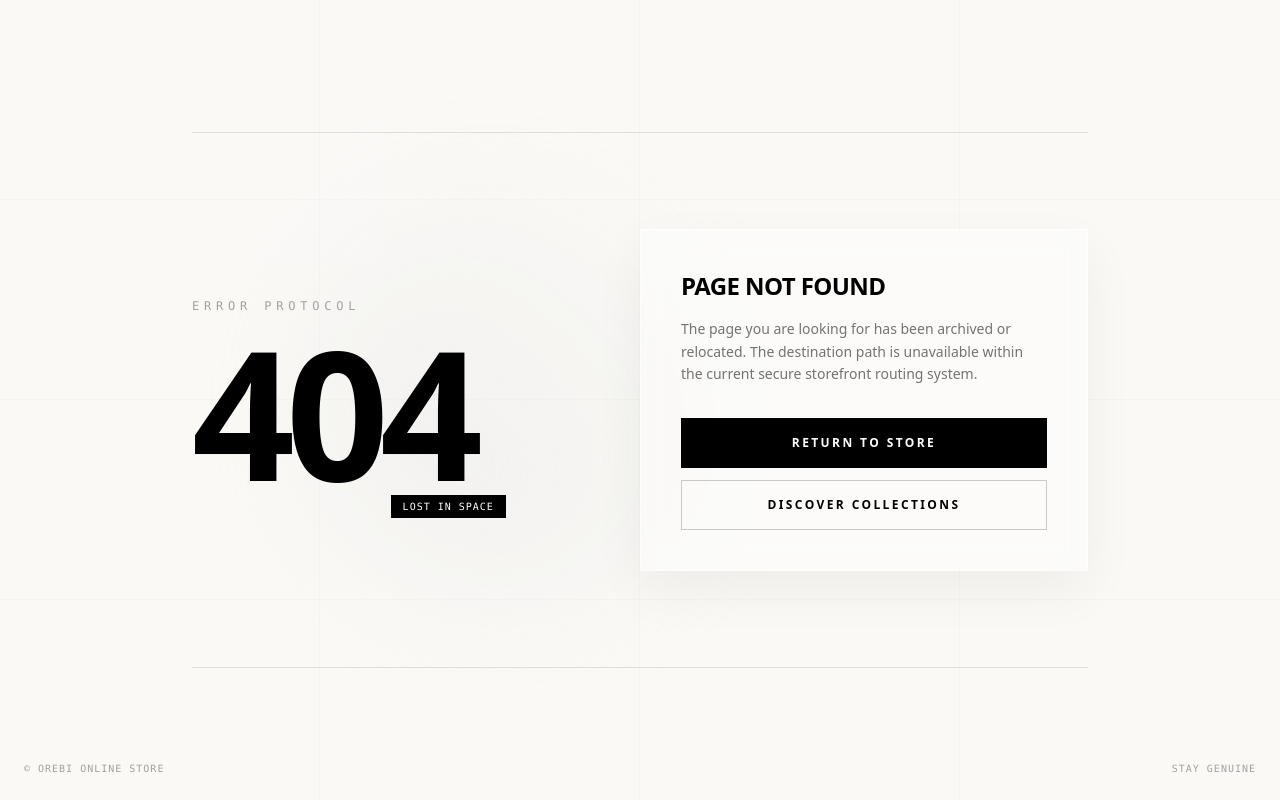
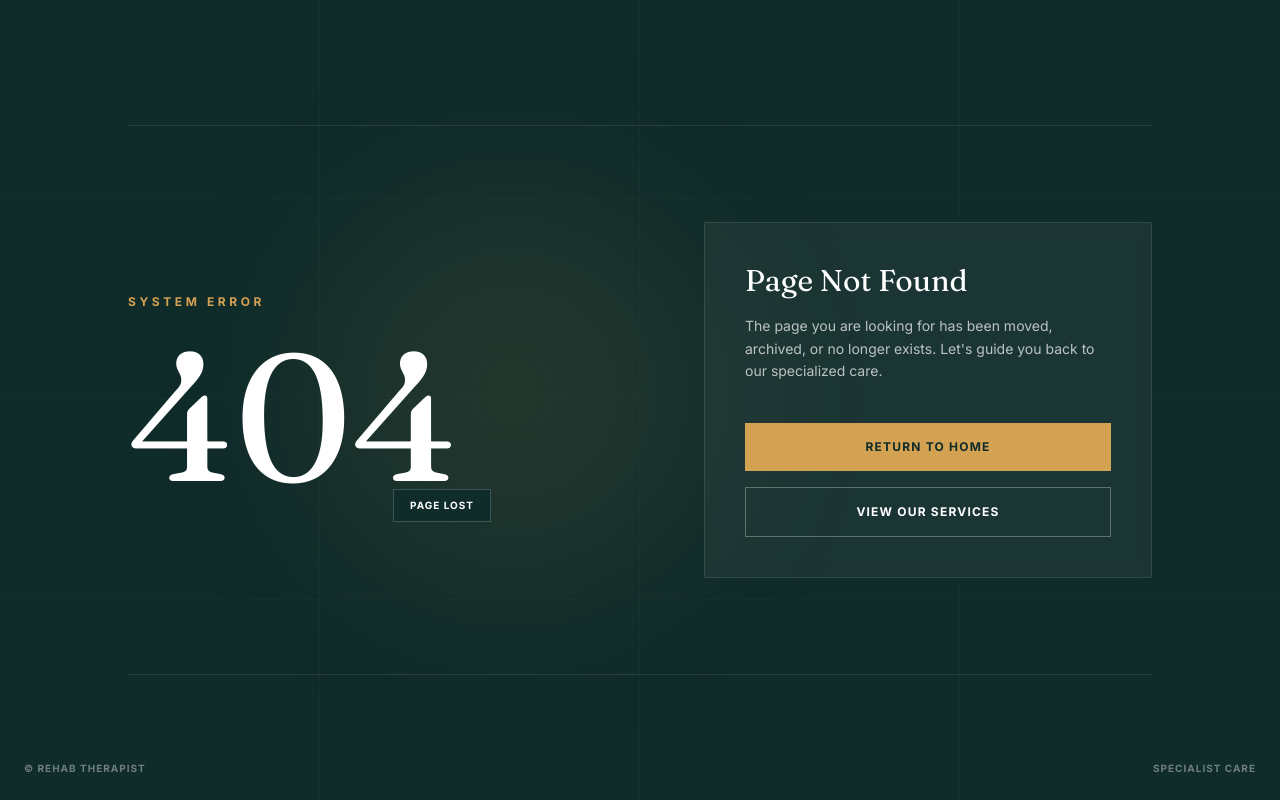
Before and after one commit to Sijan666/rehabTherapy, a React (Vite) app: page /about in a window 1280 px wide. Built offline with nearby package versions, Linux system fonts and the light colour scheme.

Commit message:
feat: repurpose error page

```diff
--- a/src/components/pages/Error.jsx
+++ b/src/components/pages/Error.jsx
@@ -5,67 +5,68 @@ const PremiumError = ({ errorCode = "404", title = "Page Not Found" }) => {
     const navigate = useNavigate();
 
     return (
-        <div className="relative min-h-screen bg-[#FAF9F6] text-black overflow-hidden font-sans flex items-center justify-center px-4">
-            <div className="absolute inset-0 grid grid-cols-4 pointer-events-none opacity-20">
-                <div className="border-r border-black/10 h-full"></div>
-                <div className="border-r border-black/10 h-full"></div>
-                <div className="border-r border-black/10 h-full"></div>
-                <div className="h-full"></div>
+        <div className="relative flex min-h-screen items-center justify-center overflow-hidden bg-navy-deep px-6 text-white">
+        {/* subtle background grid */}
+        <div className="pointer-events-none absolute inset-0 grid grid-cols-4 opacity-20">
+            <div className="h-full border-r border-white/10" />
+            <div className="h-full border-r border-white/10" />
+            <div className="h-full border-r border-white/10" />
+            <div className="h-full" />
         </div>
-            <div className="absolute inset-0 grid grid-rows-4 pointer-events-none opacity-20">
-                <div className="border-b border-black/10 w-full"></div>
-                <div className="border-b border-black/10 w-full"></div>
-                <div className="border-b border-black/10 w-full"></div>
-                <div className="w-full"></div>
+        <div className="pointer-events-none absolute inset-0 grid grid-rows-4 opacity-20">
+            <div className="w-full border-b border-white/10" />
+            <div className="w-full border-b border-white/10" />
+            <div className="w-full border-b border-white/10" />
+            <div className="w-full" />
         </div>
-            <div className="absolute top-1/4 left-1/4 w-96 h-96 bg-linear-to-tr from-neutral-200 to-transparent rounded-full blur-3xl opacity-40 pointer-events-none animate-pulse duration-6000"></div>
-            <div className="relative z-10 max-w-4xl w-full flex flex-col md:flex-row items-center justify-between gap-12 md:gap-6 border-y border-black/10 py-16 md:py-24">
-                <div className="relative flex flex-col items-start select-none">
-                <span className="text-xs uppercase tracking-[0.4em] text-neutral-400 font-mono mb-2">
-                    Error Protocol
+        {/* glowing gold accent */}
+        <div className="pointer-events-none absolute left-1/4 top-1/4 h-96 w-96 animate-pulse rounded-full bg-gold/20 blur-[100px] duration-6000" />
+        {/* main content block */}
+        <div className="relative z-10 flex w-full max-w-5xl flex-col items-center justify-between gap-12 border-y border-white/10 py-16 md:flex-row md:gap-8 md:py-24">
+            {/* error code side */}
+            <div className="relative flex select-none flex-col items-start">
+            <span className="mb-4 text-xs font-bold uppercase tracking-[0.3em] text-gold">
+                system error
             </span>
-                <h1 className="text-[120px] md:text-[180px] font-black leading-none tracking-tighter text-black select-none">
+            <h1 className="font-display text-[120px] font-light leading-none text-white md:text-[180px]">
                 {errorCode}
             </h1>
-                <div className="absolute -bottom-4 right-0 md:-right-8 bg-black text-white text-[10px] uppercase font-mono tracking-widest px-3 py-1 scale-90 md:scale-100">
-                    Lost in Space
+            <div className="absolute -bottom-4 right-0 border border-white/20 bg-navy-deep px-4 py-2 text-[10px] font-bold uppercase tracking-widest text-white md:-right-8">
+                page lost
             </div>
             </div>
-                <div className="max-w-md backdrop-blur-md bg-white/40 border border-white/60 shadow-[0_20px_50px_rgba(0,0,0,0.05)] p-8 md:p-10 flex flex-col justify-between transition-all duration-500 hover:shadow-[0_30px_60px_rgba(0,0,0,0.08)]">
+            {/* details & actions side */}
+            <div className="flex w-full max-w-md flex-col justify-between border border-white/10 bg-white/5 p-10 backdrop-blur-sm">
             <div>
-                    <h2 className="text-xl md:text-2xl font-bold tracking-tight text-black uppercase mb-4">
+                <h2 className="mb-4 font-display text-2xl font-light text-white md:text-3xl">
                 {title}
                 </h2>
-                    <p className="text-neutral-500 text-sm leading-relaxed mb-8">
-                    The page you are looking for has been archived or relocated. The destination path is unavailable within the current secure storefront routing system.
+                <p className="mb-10 text-sm font-light leading-relaxed text-white/70">
+                The page you are looking for has been moved, archived, or no longer exists. Let's guide you back to our specialized care.
                 </p>
             </div>
-                <div className="flex flex-col gap-3 w-full">
-                    <button onClick={() => navigate('/')}
-                    className="cursor-pointer group relative w-full bg-black text-white text-xs font-bold tracking-[0.2em] uppercase py-4 overflow-hidden border border-black transition-colors duration-500">
-                    <span className="relative z-10 block transition-all duration-500 ease-[cubic-bezier(0.76,0,0.24,1)] group-hover:-translate-y-8 group-hover:opacity-0 group-hover:scale-95">
-                        Return To Store
-                    </span>
-                    <span className="absolute inset-0 flex items-center justify-center bg-[#F5F7F9] text-black transition-transform duration-500 ease-[cubic-bezier(0.76,0,0.24,1)] translate-y-full group-hover:translate-y-0">
-                        <span className="flex items-center gap-2 translate-y-4 group-hover:translate-y-0 transition-transform duration-500 delay-75 ease-out">
-                            Go Home
-                            <span className="-translate-x-4 opacity-0 group-hover:translate-x-0 group-hover:opacity-100 transition-all duration-500 delay-150 ease-out">
-                                →
-                            </span>
-                        </span>
-                    </span>
+            <div className="flex flex-col gap-4">
+                <button
+                onClick={() => navigate('/')}
+                className="w-full cursor-pointer bg-gold px-6 py-4 text-xs font-bold uppercase tracking-widest text-navy-deep transition-colors duration-300 hover:bg-white"
+                >
+                return to home
                 </button>
-                    <button onClick={() => navigate('/shop')}
-                    className="cursor-pointer group w-full border border-black/20 text-black text-xs font-bold tracking-[0.2em] uppercase py-4 transition-all duration-300 hover:border-black bg-transparent flex items-center justify-center gap-2">
-                    Discover Collections
+                <button
+                onClick={() => navigate('/services')}
+                className="w-full cursor-pointer border border-white/30 bg-transparent px-6 py-4 text-xs font-bold uppercase tracking-widest text-white transition-colors duration-300 hover:border-gold hover:bg-gold hover:text-navy-deep"
+                >
+                view our services
                 </button>
             </div>
             </div>
         </div>
-            <div className="absolute bottom-6 left-6 right-6 flex justify-between items-center text-[10px] font-mono tracking-widest text-neutral-400">
-                <span>© OREBI ONLINE STORE</span>
-                <span className="hidden sm:inline">STAY GENUINE</span>
+        {/* footer watermarks */}
+        <div className="absolute bottom-6 left-6 right-6 flex items-center justify-between text-[10px] font-bold uppercase tracking-widest text-white/40">
+            <span>© REHAB THERAPIST</span>
+            <span className="hidden sm:inline">SPECIALIST CARE</span>
         </div>
+
         </div>
     );
 };
```
Lines whose indentation alone changed are shown as unchanged.
